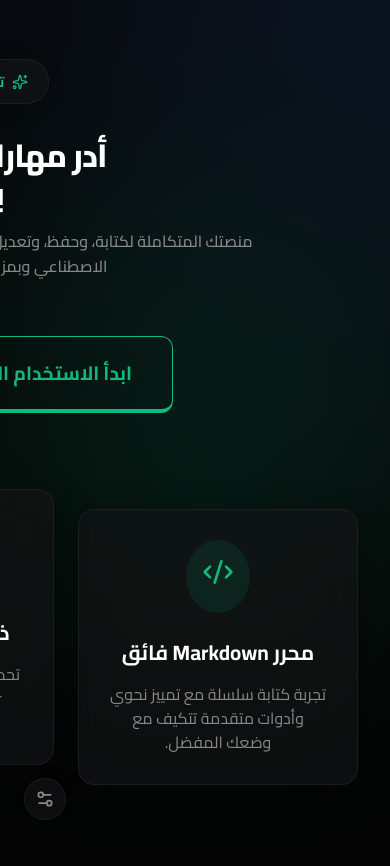
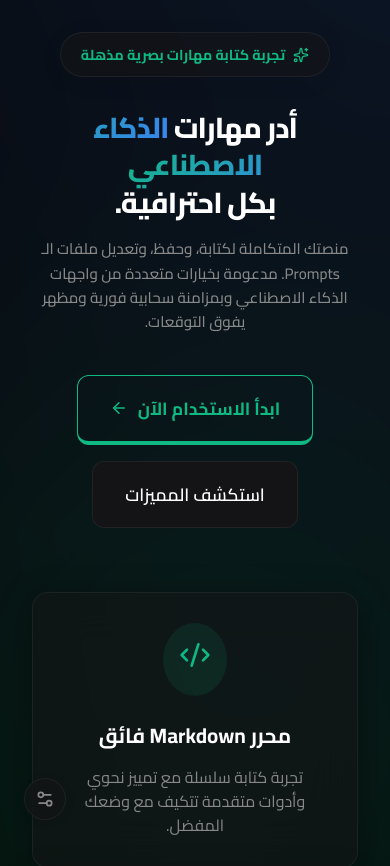
Before and after one commit to mkjq/mkq-skills, a Next.js app: page / in a window 390 px wide. Shown: the top 866 px of the page. Before the commit the page ends 844 px from the top, so only its background shows below. Built offline with nearby package versions, Linux system fonts and the light colour scheme.

Commit message:
Fix scroll overflow bug and refine mobile typography/layout

```diff
--- a/src/app/globals.css
+++ b/src/app/globals.css
@@ -104,7 +104,7 @@ body {
   color: var(--text-main);
   font-family: var(--font-cairo), var(--font-inter), sans-serif;
   -webkit-font-smoothing: antialiased;
-  overflow: hidden;
+  overflow-x: hidden;
   transition: background-color 0.5s ease, color 0.5s ease;
   font-size: calc(1rem * var(--font-scale));
 }
@@ -113,8 +113,10 @@ body {
 .layout-container {
   position: relative;
   width: 100vw;
-  height: 100vh;
-  overflow: hidden;
+  min-height: 100vh;
+  overflow-x: hidden;
+  display: flex;
+  flex-direction: column;
 }
 
 .bg-animated-mesh {
@@ -140,9 +142,10 @@ body {
 .app-content-wrapper {
   position: relative;
   z-index: 1;
-  height: 100%;
+  flex: 1;
   width: 100%;
   display: flex;
+  flex-direction: column;
 }
 
 /* Custom Scrollbar */
--- a/src/app/page.tsx
+++ b/src/app/page.tsx
@@ -43,11 +43,11 @@ export default function Home() {
         </div>
 
         <h1 style={{
-          fontSize: 'clamp(2rem, 5vw, 3.2rem)',
+          fontSize: 'clamp(1.8rem, 4vw, 3rem)',
           fontWeight: '800',
           letterSpacing: '-1px',
           marginBottom: '1rem',
-          lineHeight: '1.2',
+          lineHeight: '1.3',
           color: 'var(--text-main)'
         }}>
           أدر مهارات <span style={{
@@ -58,24 +58,24 @@ export default function Home() {
         </h1>
 
         <p style={{
-          fontSize: 'clamp(1rem, 2vw, 1.15rem)',
+          fontSize: 'clamp(0.95rem, 1.5vw, 1.1rem)',
           color: 'var(--text-muted)',
-          marginBottom: '3.5rem',
+          marginBottom: '2.5rem',
           lineHeight: '1.6',
-          maxWidth: '700px',
+          maxWidth: '650px',
           fontWeight: '500'
         }}>
           منصتك المتكاملة لكتابة، وحفظ، وتعديل ملفات الـ Prompts. مدعومة بخيارات متعددة من واجهات الذكاء الاصطناعي وبمزامنة سحابية فورية ومظهر يفوق التوقعات.
         </p>
 
-        <div style={{ display: 'flex', gap: '1rem' }}>
+        <div style={{ display: 'flex', gap: '1rem', flexWrap: 'wrap', justifyContent: 'center' }}>
           <Link href="/dashboard" style={{ textDecoration: 'none' }}>
-            <button className="btn-primary" style={{ padding: '18px 40px', fontSize: '1.2rem', borderRadius: '12px' }}>
+            <button className="btn-primary" style={{ padding: '16px 32px', fontSize: '1.1rem', borderRadius: '12px' }}>
               ابدأ الاستخدام الآن
-              <ArrowLeft size={20} />
+              <ArrowLeft size={18} />
             </button>
           </Link>
-          <button className="btn-secondary" style={{ padding: '18px 40px', fontSize: '1.2rem', borderRadius: '12px' }}>
+          <button className="btn-secondary" style={{ padding: '16px 32px', fontSize: '1.1rem', borderRadius: '12px' }}>
              استكشف المميزات
           </button>
         </div>
@@ -86,7 +86,8 @@ export default function Home() {
         display: 'grid',
         gridTemplateColumns: 'repeat(auto-fit, minmax(280px, 1fr))',
         gap: '24px',
-        marginTop: '6rem',
+        marginTop: '4rem',
+        marginBottom: '4rem',
         width: '100%',
         maxWidth: '1100px'
       }}>
```
